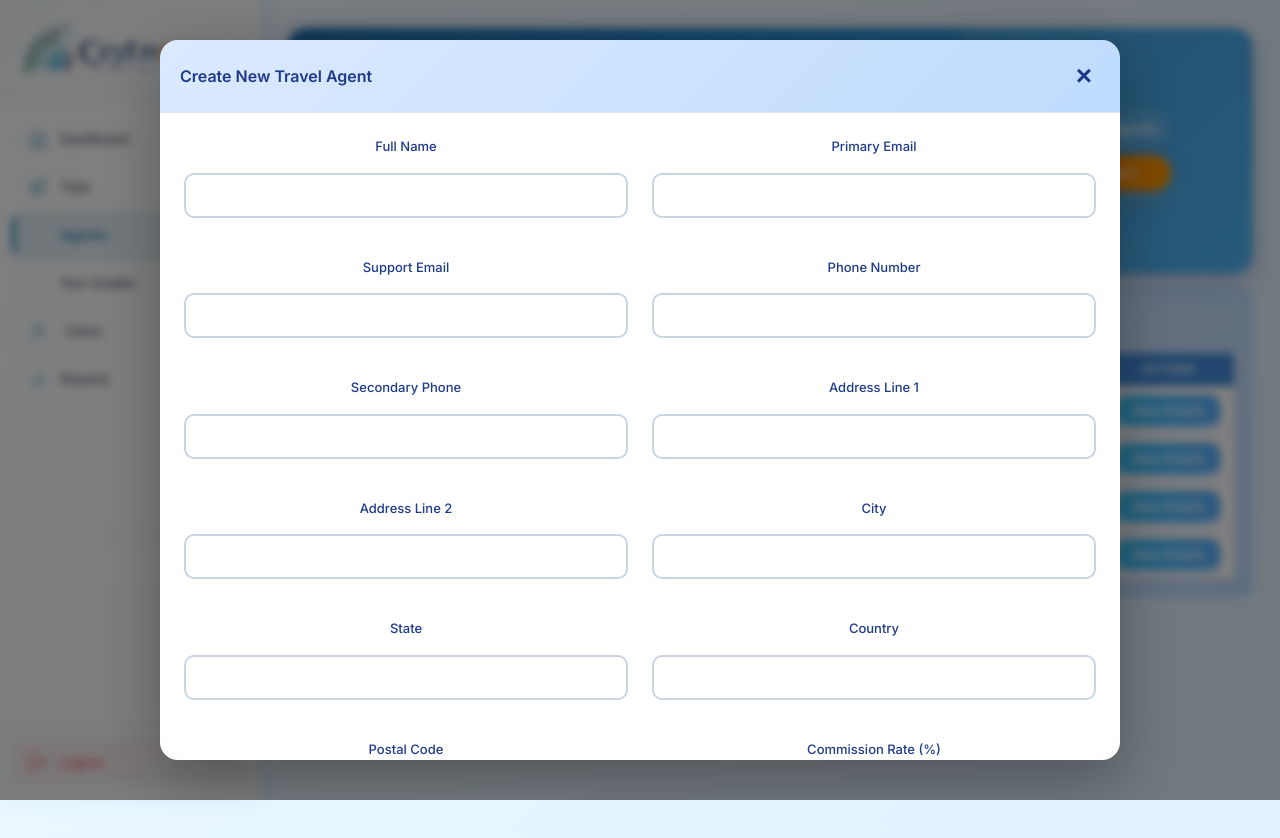
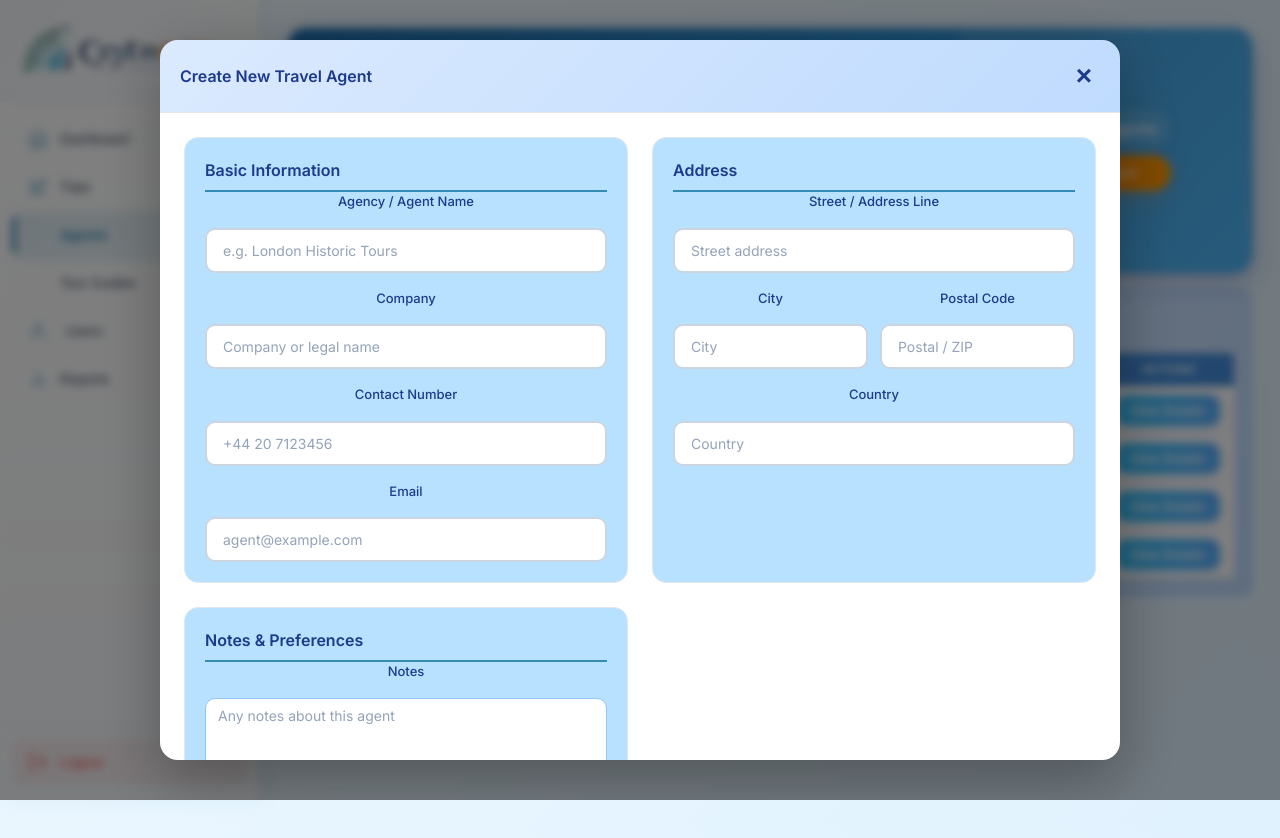
Before and after one commit to Pramudi02/Ceylongate, a React (Vite) app: page /agents in a window 1280 px wide. Both pictures are taken after a click on the button "+ Add New Agent". Shown: the top 838 px of the page. Built offline with nearby package versions, Linux system fonts and the light colour scheme.

Commit message:
feat: refactor CreateAgentForm and CreateGuideForm for improved structure and styling

```diff
--- a/src/pages/agents/CreateAgentForm/CreateAgentForm.jsx
+++ b/src/pages/agents/CreateAgentForm/CreateAgentForm.jsx
@@ -1,21 +1,17 @@
 import React, { useState } from 'react';
-import '../../trips/TripDetails/TripOverview/TripOverview.tab.css';
+import '../../trips/TripsList/CreateTripForm.css';
 
-const CreateAgentForm = ({ onClose }) => {
+const CreateAgentForm = ({ onClose, onSubmit, initialData = null, isEditMode = false }) => {
   const [form, setForm] = useState({
-    full_name: '',
-    primary_email: '',
-    support_email: '',
-    phone_number: '',
-    secondary_phone: '',
-    address_line1: '',
-    address_line2: '',
-    city: '',
-    state: '',
-    country: '',
-    postal_code: '',
-    description: '',
-    commission_rate: ''
+    name: initialData?.name || '',
+    company: initialData?.company || '',
+    contact: initialData?.contact || '',
+    email: initialData?.email || '',
+    street: initialData?.address?.street || '',
+    city: initialData?.address?.city || '',
+    postal: initialData?.address?.postal || '',
+    country: initialData?.address?.country || '',
+    notes: initialData?.notes || ''
   });
 
   const handleChange = (e) => {
@@ -25,94 +21,93 @@ const CreateAgentForm = ({ onClose }) => {
 
   const handleSubmit = (e) => {
     e.preventDefault();
-    // assemble payload
     const payload = {
-      ...form,
-      commission_rate: form.commission_rate ? parseFloat(form.commission_rate) : null
+      name: form.name,
+      company: form.company,
+      contact: form.contact,
+      email: form.email,
+      address: {
+        street: form.street,
+        city: form.city,
+        postal: form.postal,
+        country: form.country
+      },
+      notes: form.notes
     };
-    console.log('Create agent payload', payload);
-    // TODO: call API to create agent
-    onClose && onClose();
+    if (onSubmit) onSubmit(payload);
+    if (onClose) onClose();
   };
 
   return (
     <div className="modal-overlay">
       <div className="modal-content">
         <div className="modal-header">
-          <h2>Create New Travel Agent</h2>
-          <button className="btn-close" onClick={onClose}>×</button>
+          <h2>{isEditMode ? 'Edit Travel Agent' : 'Create New Travel Agent'}</h2>
+          <button className="btn-close" onClick={onClose}>&times;</button>
         </div>
+
         <form className="trip-form" onSubmit={handleSubmit}>
           <div className="form-grid">
+            <div className="form-section">
+              <h3 className="section-title">Basic Information</h3>
               <div className="form-group">
-              <label>Full Name</label>
-              <input name="full_name" value={form.full_name} onChange={handleChange} required />
+                <label>Agency / Agent Name</label>
+                <input name="name" value={form.name} onChange={handleChange} placeholder="e.g. London Historic Tours" />
               </div>
 
               <div className="form-group">
-              <label>Primary Email</label>
-              <input name="primary_email" value={form.primary_email} onChange={handleChange} type="email" required />
+                <label>Company</label>
+                <input name="company" value={form.company} onChange={handleChange} placeholder="Company or legal name" />
               </div>
 
               <div className="form-group">
-              <label>Support Email</label>
-              <input name="support_email" value={form.support_email} onChange={handleChange} type="email" />
+                <label>Contact Number</label>
+                <input name="contact" value={form.contact} onChange={handleChange} placeholder="+44 20 7123456" />
               </div>
 
               <div className="form-group">
-              <label>Phone Number</label>
-              <input name="phone_number" value={form.phone_number} onChange={handleChange} required />
+                <label>Email</label>
+                <input name="email" value={form.email} onChange={handleChange} placeholder="agent@example.com" />
+              </div>
             </div>
 
+            <div className="form-section">
+              <h3 className="section-title">Address</h3>
               <div className="form-group">
-              <label>Secondary Phone</label>
-              <input name="secondary_phone" value={form.secondary_phone} onChange={handleChange} />
+                <label>Street / Address Line</label>
+                <input name="street" value={form.street} onChange={handleChange} placeholder="Street address" />
               </div>
 
-            <div className="form-group">
-              <label>Address Line 1</label>
-              <input name="address_line1" value={form.address_line1} onChange={handleChange} />
-            </div>
-
-            <div className="form-group">
-              <label>Address Line 2</label>
-              <input name="address_line2" value={form.address_line2} onChange={handleChange} />
-            </div>
-
+              <div className="form-row">
                 <div className="form-group">
                   <label>City</label>
-              <input name="city" value={form.city} onChange={handleChange} />
+                  <input name="city" value={form.city} onChange={handleChange} placeholder="City" />
                 </div>
-
                 <div className="form-group">
-              <label>State</label>
-              <input name="state" value={form.state} onChange={handleChange} />
+                  <label>Postal Code</label>
+                  <input name="postal" value={form.postal} onChange={handleChange} placeholder="Postal / ZIP" />
+                </div>
               </div>
 
               <div className="form-group">
                 <label>Country</label>
-              <input name="country" value={form.country} onChange={handleChange} required />
+                <input name="country" value={form.country} onChange={handleChange} placeholder="Country" />
               </div>
 
-            <div className="form-group">
-              <label>Postal Code</label>
-              <input name="postal_code" value={form.postal_code} onChange={handleChange} />
             </div>
 
-            <div className="form-group">
-              <label>Commission Rate (%)</label>
-              <input name="commission_rate" value={form.commission_rate} onChange={handleChange} type="number" step="0.01" min="0" max="100" />
+            <div className="form-section full-width">
+              <h3 className="section-title">Notes & Preferences</h3>
+              <div className="form-group full-width">
+                <label>Notes</label>
+                <textarea name="notes" value={form.notes} onChange={handleChange} placeholder="Any notes about this agent" />
               </div>
-
-            <div className="form-group" style={{gridColumn: '1 / -1'}}>
-              <label>Description</label>
-              <textarea name="description" value={form.description} onChange={handleChange} rows={4} />
             </div>
           </div>
 
           <div className="form-actions">
-            <button type="button" className="btn-secondary" onClick={onClose}>Cancel</button>
-            <button type="submit" className="btn-primary">Create Agent</button>
+            <button type="button" className="btn-cancel" onClick={onClose}>Cancel</button>
+            <button type="submit" className="btn-submit">{isEditMode ? 'Save Changes' : 'Create Agent'}</button>
           </div>
         </form>
       </div>
--- a/src/pages/guides/CreateGuideForm/CreateGuideForm.jsx
+++ b/src/pages/guides/CreateGuideForm/CreateGuideForm.jsx
@@ -1,5 +1,5 @@
 import React, { useState } from 'react';
-import '../../trips/TripDetails/TripOverview/TripOverview.tab.css';
+import '../../trips/TripsList/CreateTripForm.css';
 
 const CreateGuideForm = ({ onClose }) => {
   const [form, setForm] = useState({
@@ -59,9 +59,16 @@ const CreateGuideForm = ({ onClose }) => {
         </div>
         <form className="trip-form" onSubmit={handleSubmit}>
           <div className="form-grid">
+            <div className="form-section">
+              <h3 className="section-title">Basic Information</h3>
               <div className="form-group">
                 <label>Full Name</label>
                 <input name="full_name" value={form.full_name} onChange={handleChange} required />
+              </div>
+
+              <div className="form-group">
+                <label>License / ID</label>
+                <input name="license" value={form.license} onChange={handleChange} placeholder="e.g. TG-2023-001" />
               </div>
 
               <div className="form-group">
@@ -75,44 +82,52 @@ const CreateGuideForm = ({ onClose }) => {
               </div>
 
               <div className="form-group">
-              <label>Address Line 1</label>
+                <label>Experience</label>
+                <input name="experience" value={form.experience} onChange={handleChange} placeholder="e.g. 5 years" />
+              </div>
+
+              <div className="form-group">
+                <label>Languages (comma separated)</label>
+                <input name="languages_input" value={form.languages_input} onChange={handleChange} />
+              </div>
+            </div>
+
+            <div className="form-section">
+              <h3 className="section-title">Address</h3>
+              <div className="form-group">
+                <label>Street / Address Line</label>
                 <input name="address_line1" value={form.address_line1} onChange={handleChange} />
               </div>
 
+              <div className="form-row">
                 <div className="form-group">
                   <label>City</label>
                   <input name="city" value={form.city} onChange={handleChange} />
                 </div>
-
                 <div className="form-group">
                   <label>Country</label>
-              <input name="country" value={form.country} onChange={handleChange} required />
+                  <input name="country" value={form.country} onChange={handleChange} />
                 </div>
-
-            <div className="form-group" style={{gridColumn: '1 / -1'}}>
-              <label>Languages (comma separated)</label>
-              <input name="languages_input" value={form.languages_input} onChange={handleChange} required />
-            </div>
-
-            <div className="form-group">
-              <label>Specialties (comma separated)</label>
-              <input name="specialties_input" value={form.specialties_input} onChange={handleChange} />
               </div>
 
               <div className="form-group">
                 <label>Service Regions (comma separated)</label>
                 <input name="service_regions_input" value={form.service_regions_input} onChange={handleChange} />
               </div>
+            </div>
 
-            <div className="form-group" style={{gridColumn: '1 / -1'}}>
+            <div className="form-section full-width">
+              <h3 className="section-title">About / Notes</h3>
+              <div className="form-group full-width">
                 <label>Description</label>
                 <textarea name="description" value={form.description} onChange={handleChange} rows={3} />
               </div>
             </div>
+          </div>
 
           <div className="form-actions">
-            <button type="button" className="btn-secondary" onClick={onClose}>Cancel</button>
-            <button type="submit" className="btn-primary">Create Guide</button>
+            <button type="button" className="btn-cancel" onClick={onClose}>Cancel</button>
+            <button type="submit" className="btn-submit">Create Guide</button>
           </div>
         </form>
       </div>
```
Lines whose indentation alone changed are shown as unchanged.
